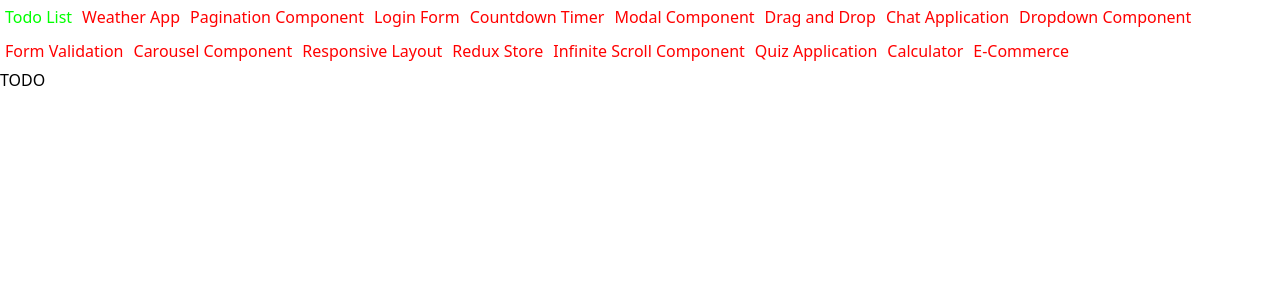
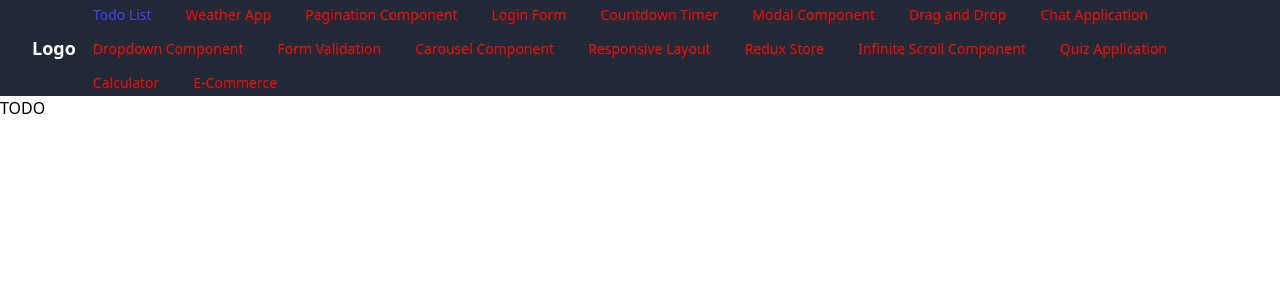
Before and after one commit to nareshb7/react-projects, a React app: page /todo in a window 1280 px wide. Shown: the top 300 px of the page. Built offline with nearby package versions, Linux system fonts and the light colour scheme.

Commit message:
tailwindsetup and sass config done

```diff
--- a/package.json
+++ b/package.json
@@ -32,6 +32,7 @@
     "@types/react": "^18.2.79",
     "@types/react-dom": "^18.2.25",
     "node-sass": "^9.0.0",
+    "sass": "^1.75.0",
     "sass-loader": "^14.2.1",
     "typescript": "^5.4.5"
   }
--- a/postcss.config.js
+++ b/postcss.config.js
@@ -1,6 +1,8 @@
+const tailwindcss = require('tailwindcss');
+
 module.exports = {
-    plugins: [
-      require('tailwindcss'),
-      require('autoprefixer'),
-    ]
-  }
+  plugins: [
+    require('tailwindcss'),
+    require("autoprefixer"),
+  ],
+};
--- a/src/pages/navbar/Navbar.tsx
+++ b/src/pages/navbar/Navbar.tsx
@@ -5,18 +5,37 @@ import { PROJECTS } from "utils/Constants";
 
 const Navbar = () => {
   return (
-    <nav className="nav-bar">
-      <ul style={{padding: "0px"}}>
+    <nav className="nav-bar bg-gray-800 py-4 navbar">
+      <div className="max-w-7xl mx-auto px-4 sm:px-6 lg:px-8">
+        <div className="flex items-center justify-between h-16">
+          <div className="flex">
+            <div className="flex-shrink-0">
+              <a href="#" className="text-white font-bold text-lg">
+                Logo
+              </a>
+            </div>
+          </div>
+          <div className="hidden md:block">
             {PROJECTS.map((project) => {
               return (
-            <li key={project.id} style={{display: "inline-block", margin: "5px"}}>
-              <NavLink to={project.path} className={project.status ? "green" : "red"}>
+                <li
+                  key={project.id}
+                  style={{ display: "inline-block", margin: "5px" }}
+                >
+                  <NavLink
+                    to={project.path}
+                    className={`nav-item text-gray-300 hover:bg-gray-700 hover:text-white px-3 py-2 rounded-md text-sm font-medium ${
+                      project.status ? "green" : "red"
+                    }`}
+                  >
                     {project.title}
                   </NavLink>
                 </li>
               );
             })}
-      </ul>
+          </div>
+        </div>
+      </div>
     </nav>
   );
 };
--- a/src/pages/navbar/styles.scss
+++ b/src/pages/navbar/styles.scss
@@ -0,0 +1,5 @@
+.nav-bar {
+    .nav-item.active {
+        color: #4242ee
+    }
+}
--- a/tailwind.config.js
+++ b/tailwind.config.js
@@ -1,8 +1,7 @@
-/** @type {import('tailwindcss').Config} */
 module.exports = {
-  content: [],
+  content: ["./src/**/*.{js,jsx,ts,tsx}"],
   theme: {
     extend: {},
   },
   plugins: [],
-}
+};
--- a/webpack.config.js
+++ b/webpack.config.js
@@ -33,8 +33,12 @@ module.exports = {
         },
       },
       {
+        test: /\.css$/,
+        use: ['style-loader', 'css-loader', 'postcss-loader'],
+      },
+      {
         test: /\.scss$/,
-        use: ["style-loader", "css-loader", "postcss-loader", "sass-loader"],
+        use: ['style-loader', 'css-loader', 'postcss-loader', 'sass-loader'],
       },
     ],
   },
@@ -44,6 +48,10 @@ module.exports = {
     }),
   ],
   devServer: {
+    port: 8080,
+    open: true,
+    hot: true,
+    compress: true,
     historyApiFallback: true,
   },
 };
```
Also changed, not shown: src/utils/Constants.tsx (+16 -16 lines), 1 other file (tests, documents, lock files or other folders). Lines whose indentation alone changed are shown as unchanged.
